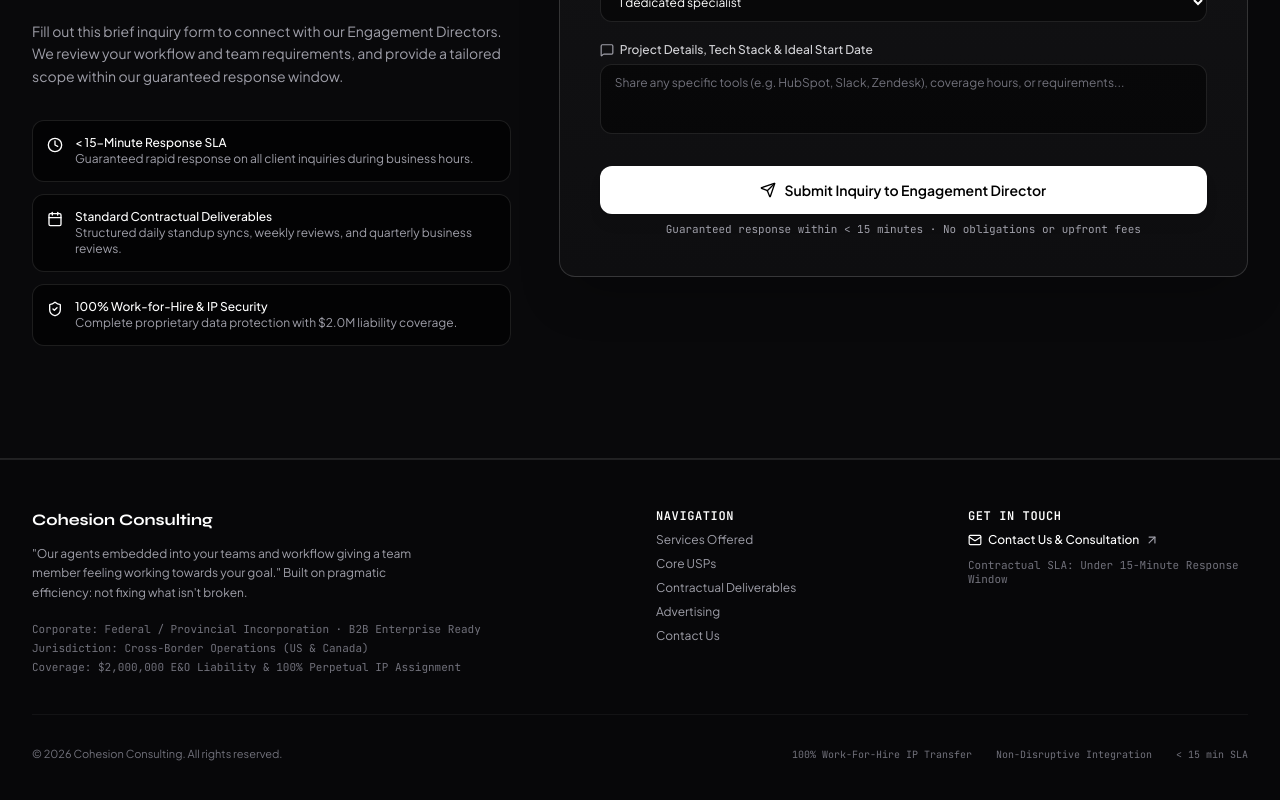
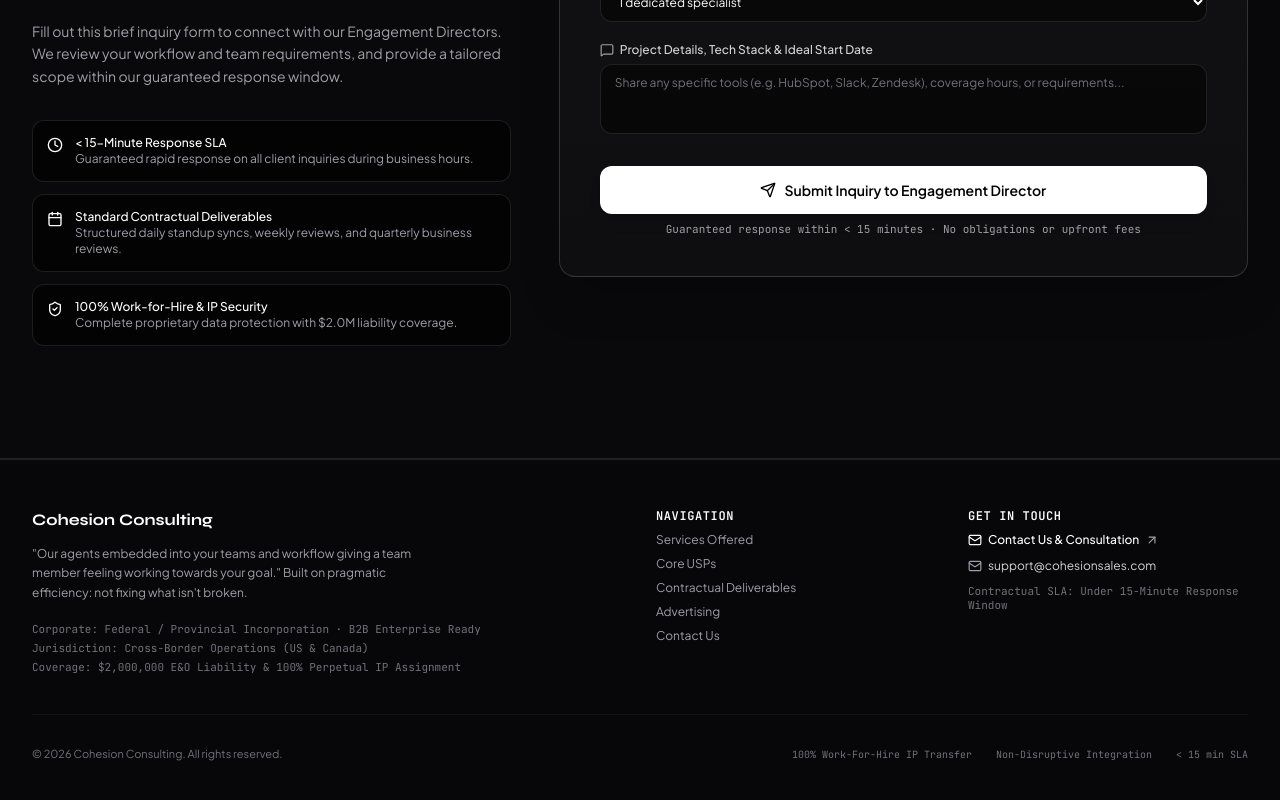
Before and after one commit to sinclairgonsalves/cohesion-consulting, a React (Vite) app: page / in a window 1280 px wide. Shown: the part 6034-6834 px from the top of the page. Built offline with nearby package versions, Linux system fonts and the light colour scheme.

Commit message:
Show support@cohesionsales.com as the public contact email

```diff
--- a/src/components/Footer.tsx
+++ b/src/components/Footer.tsx
@@ -109,7 +109,13 @@ export const Footer: React.FC<FooterProps> = ({ onOpenContact, page, onNavigate
                   <ArrowUpRight className="w-3.5 h-3.5 text-zinc-400" />
                 </button>
               </li>
-              <li className="text-[11px] text-zinc-500 font-mono">
+                      <li>
+          <a href="mailto:support@cohesionsales.com" className="text-zinc-300 hover:text-white transition-colors flex items-center gap-1.5 cursor-pointer">
+            <Mail className="w-3.5 h-3.5 text-zinc-400" />
+            <span>support@cohesionsales.com</span>
+          </a>
+        </li>
+        <li className="text-[11px] text-zinc-500 font-mono">
                 Contractual SLA: Under 15-Minute Response Window
               </li>
             </ul>
```
